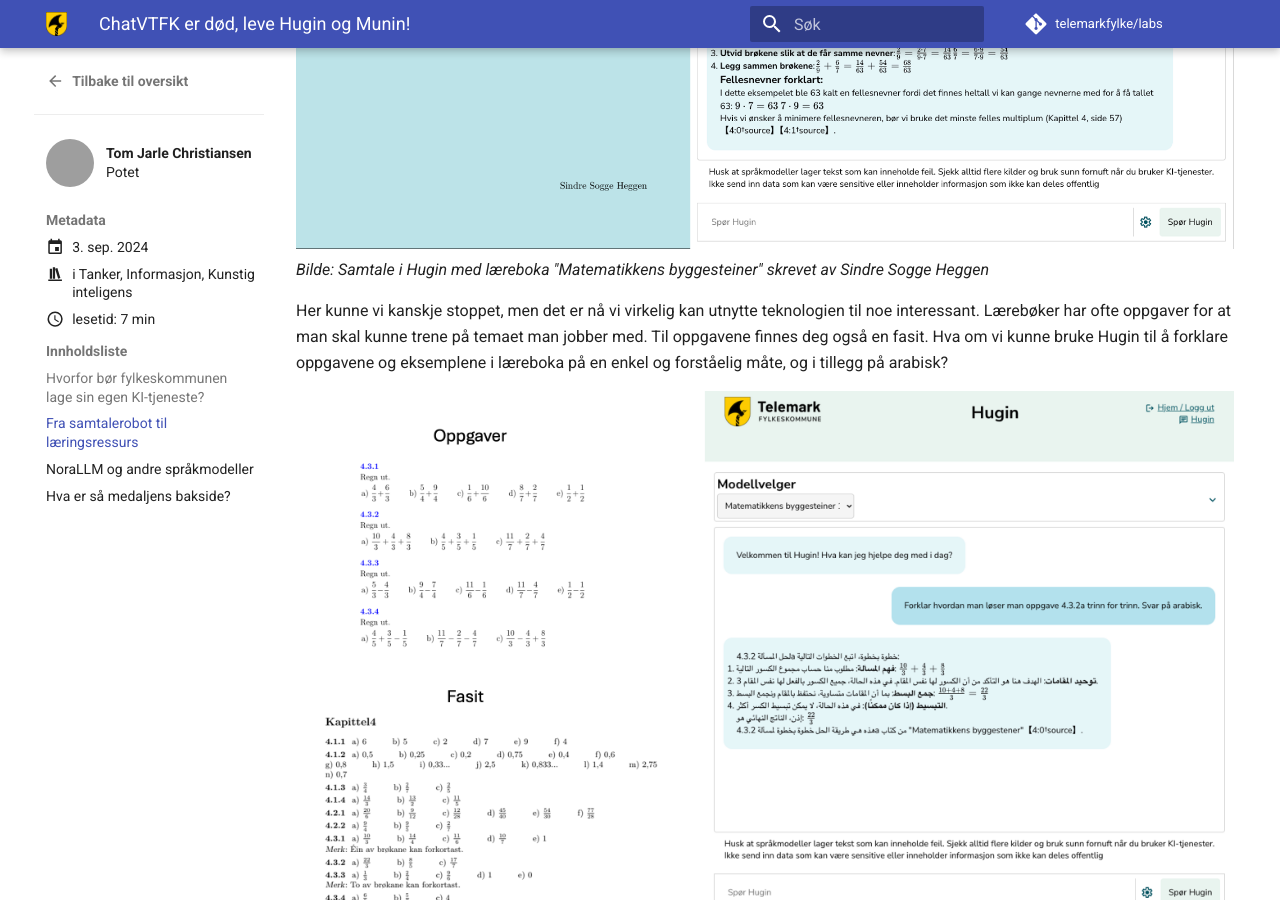
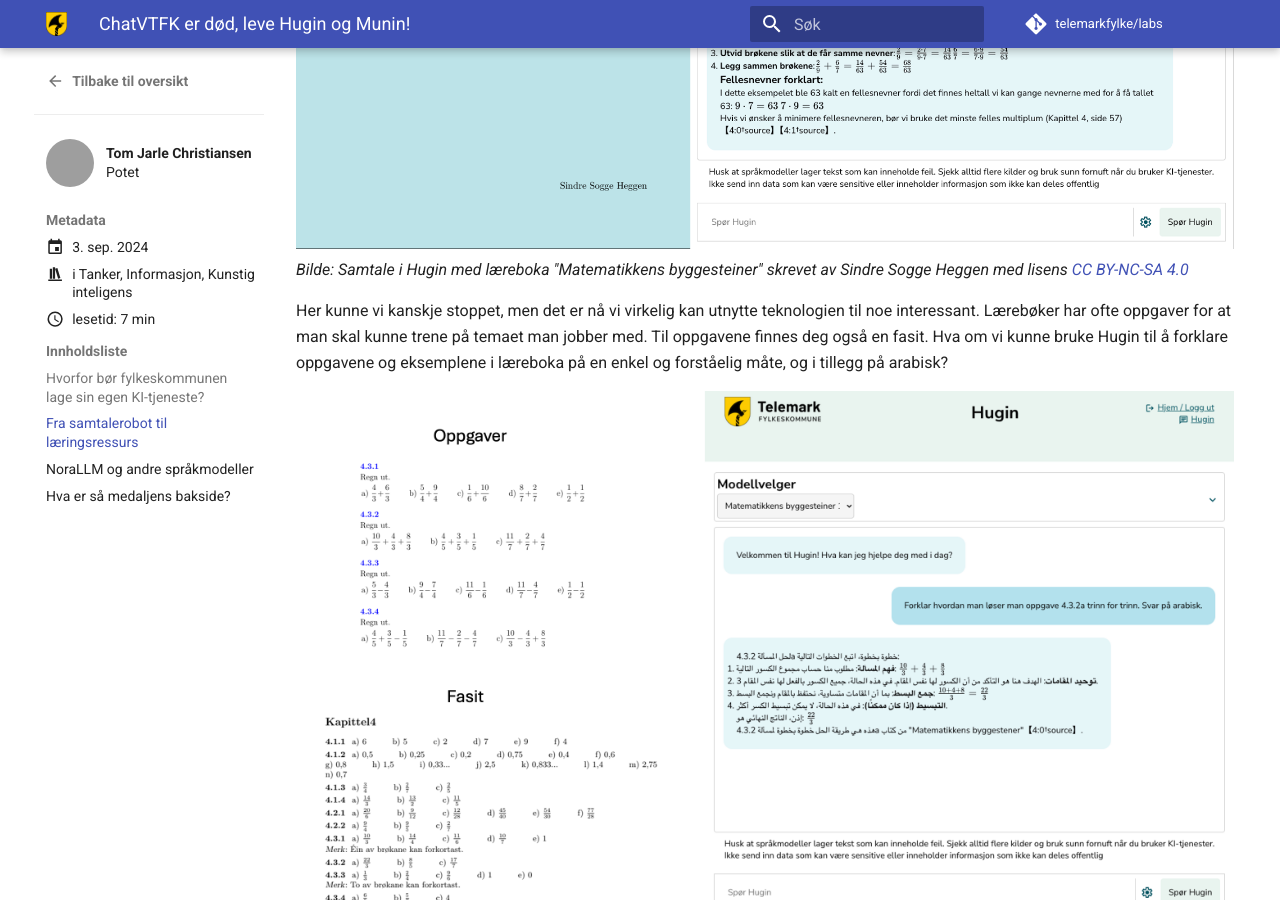
Before and after one commit to telemarkfylke/labs, an MkDocs documentation site: the page built from docs/blog/posts/hugin_og_munin.md, in a window 1280 px wide and 900 px high, scrolled down 2460 px. Built offline with MkDocs 1.6.1 and Material for MkDocs 9.7.7, drawn with Linux system fonts in a browser that asks for light colours; comment, search, counter and statistics services are not loaded; grey boxes are pictures that could not be loaded.

```diff
--- a/docs/blog/posts/hugin_og_munin.md
+++ b/docs/blog/posts/hugin_og_munin.md
@@ -45,7 +45,7 @@
 Funksjonen der man kan samtale med lærebøker er et veldig interessant eksempel på hvordan KI-teknologi kan brukes i undervisningen. Her utnyttes språkmodellens store styrke; formuleringsevnen, til å forklare og gi eksempler som er hentet fra en kvalitetssikret kilde. På denne måten vil responsen fra Hugin være vesentlig mer pålitelig enn hvis man hadde brukt en generisk tjeneste som ChatGPT. I tillegg til at responsen er mer pålitelig vil den også oppgi kilde og gi brukeren mulighet til å gå videre og lese mer om emnet i læreboka.
 
 ![Bilde av en samtale med en lærebok](./images/Artikler/HuginMunin/Samtale_Matematikk.png)
-*Bilde: Samtale i Hugin med læreboka "Matematikkens byggesteiner" skrevet av Sindre Sogge Heggen*
+*Bilde: Samtale i Hugin med læreboka "Matematikkens byggesteiner" skrevet av Sindre Sogge Heggen med lisens [CC BY-NC-SA 4.0](https://creativecommons.org/licenses/by-nc-sa/4.0/deed.no)*
 
 Her kunne vi kanskje stoppet, men det er nå vi virkelig kan utnytte teknologien til noe interessant. Lærebøker har ofte oppgaver for at man skal kunne trene på temaet man jobber med. Til oppgavene finnes deg også en fasit.  Hva om vi kunne bruke Hugin til å forklare oppgavene og eksemplene i læreboka på en enkel og forståelig måte, og i tillegg på arabisk?
 
```
